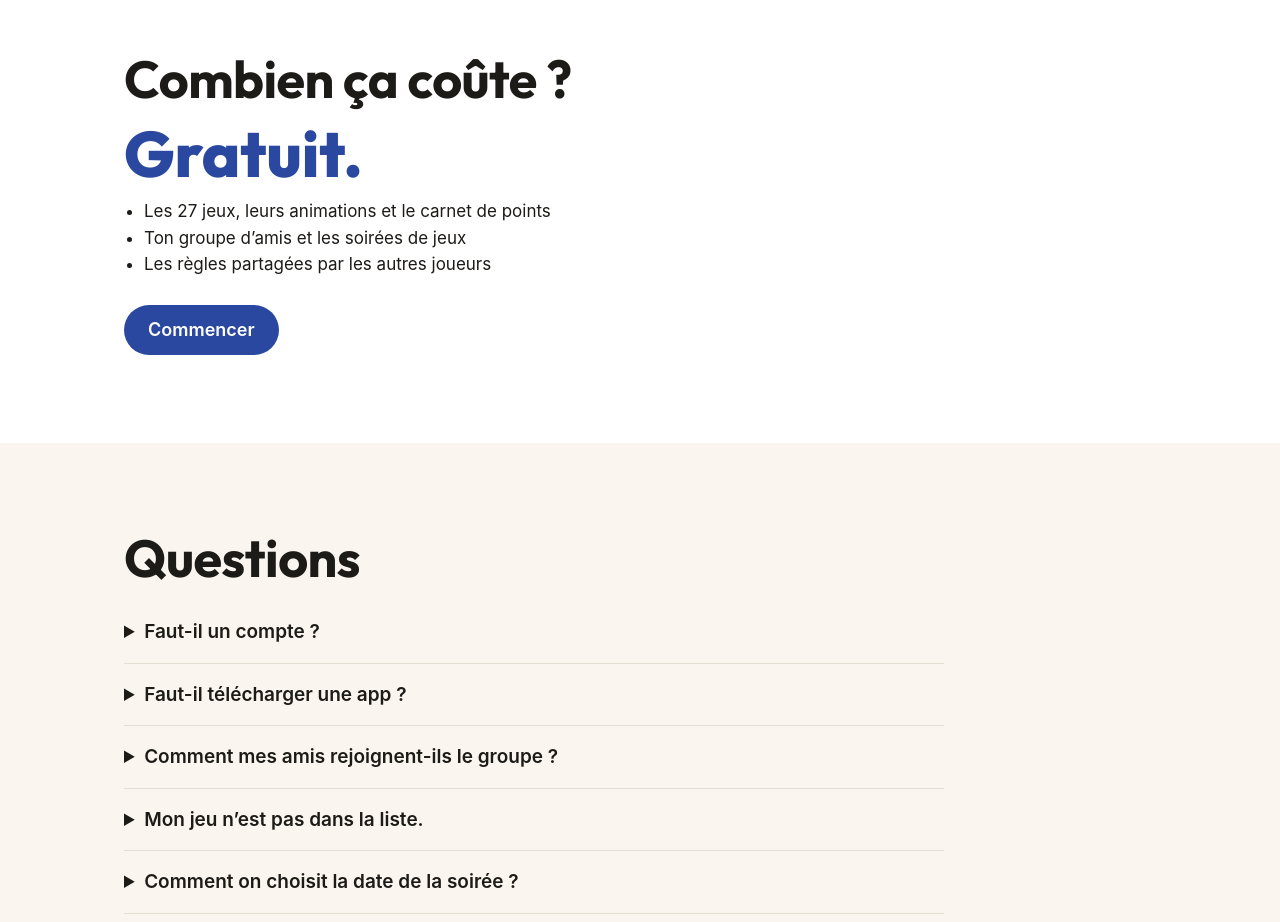
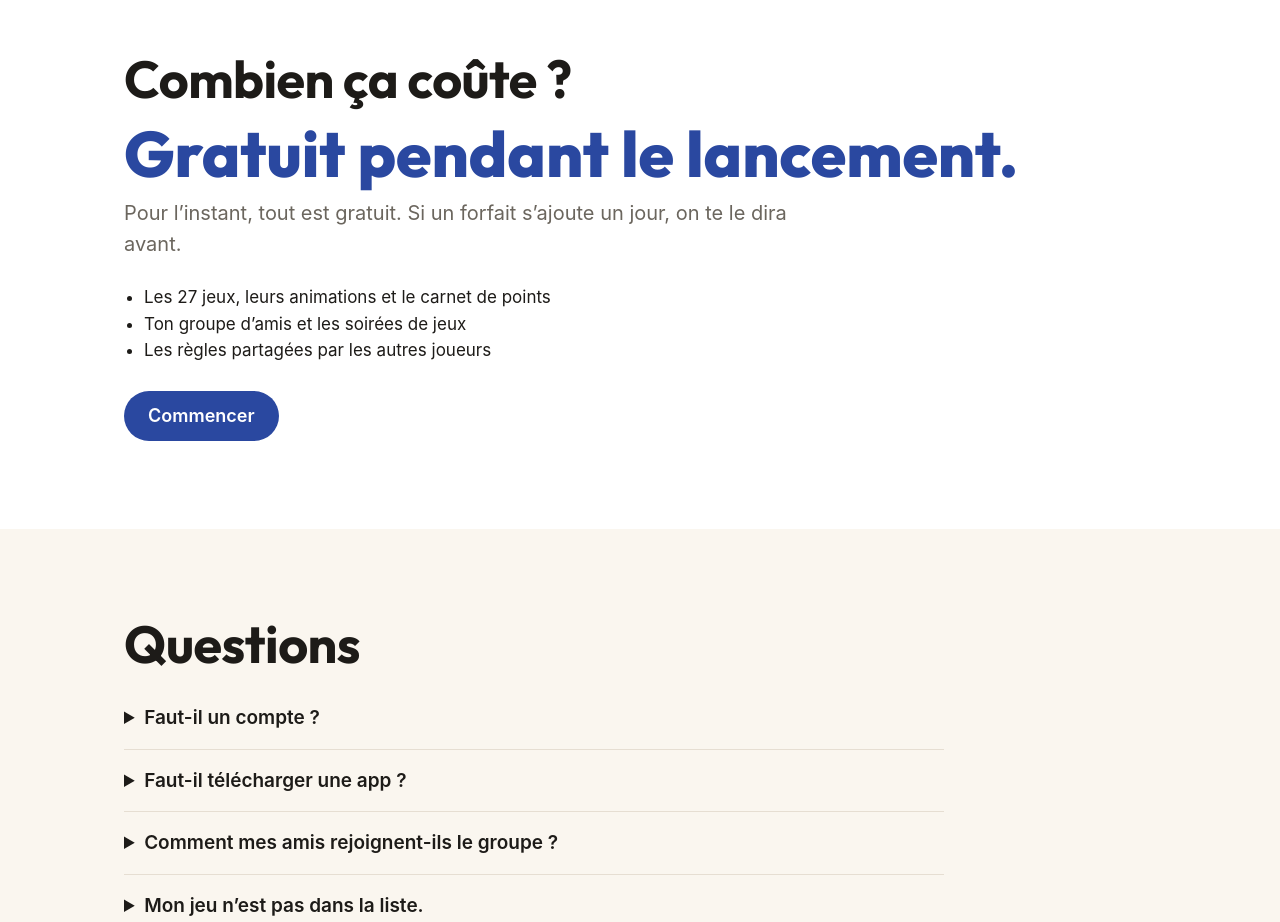
Before and after one commit to francoisgaouette-source/le-tapis, a plain HTML site: page site/index.html in a window 1280 px wide. Shown: the part 4100-5022 px from the top of the page. Drawn offline with nearby package versions, Linux system fonts and the light colour scheme.

Commit message:
Site de La Donne : « Gratuit pendant le lancement » au lieu de « Gratuit »
Co-Authored-By: Claude Opus 5.5 <noreply@anthropic.com>

```diff
--- a/site/index.html
+++ b/site/index.html
@@ -278,7 +278,8 @@ h2 { font-size: clamp(34px, 5vw, 52px); line-height: 1.04; letter-spacing: -.01e
 <section id="prix" class="prix">
   <div class="wrap">
     <h2>Combien ça coûte ?</h2>
-    <p class="gratuit">Gratuit.</p>
+    <p class="gratuit">Gratuit pendant le lancement.</p>
+    <p class="intro" style="margin-bottom:24px">Pour l’instant, tout est gratuit. Si un forfait s’ajoute un jour, on te le dira avant.</p>
     <ul>
       <li>Les 27 jeux, leurs animations et le carnet de points</li>
       <li>Ton groupe d’amis et les soirées de jeux</li>
```
